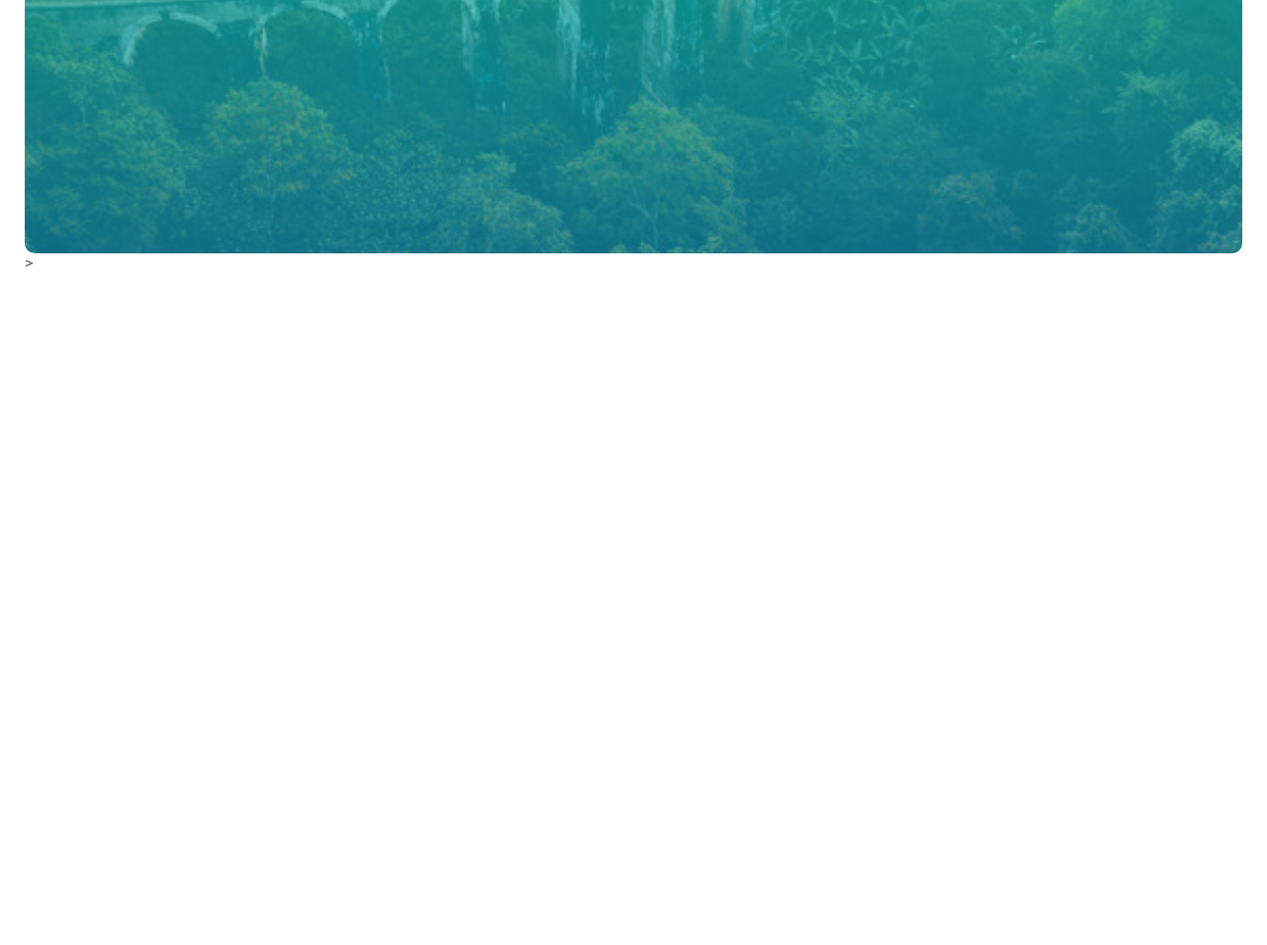
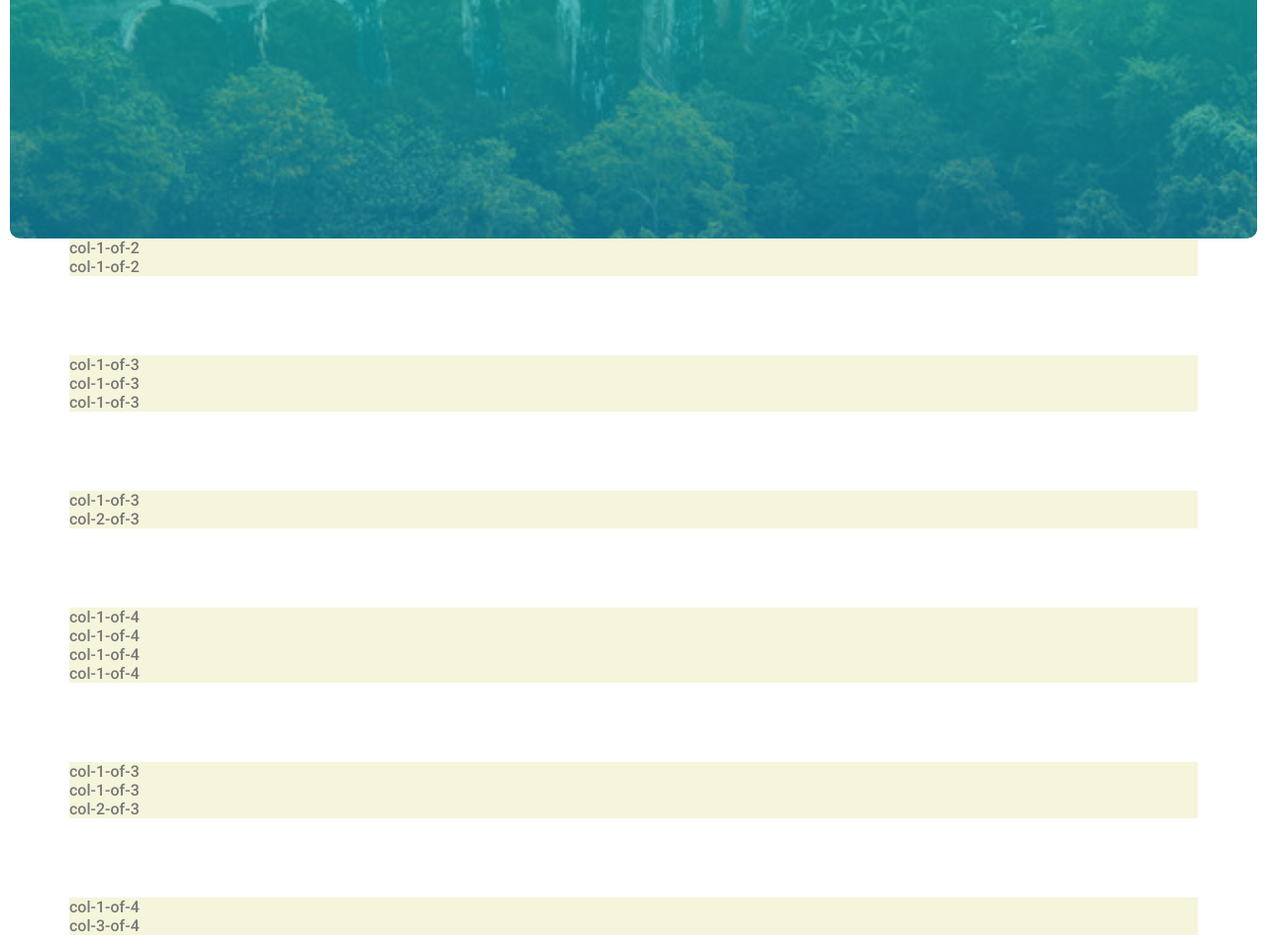
Before and after one commit to Rudoasm/SereneVoyage-Ceylon-repo, a plain HTML site: page index.html in a window 1280 px wide. Shown: the part 529-1484 px from the top of the page at 99% size. Before the commit the page ends 829 px from the top, so only its background shows below. Drawn offline with Linux system fonts and the light colour scheme.

Commit message:
creating a custom grid for reuse purposes

```diff
--- a/index.html
+++ b/index.html
@@ -40,6 +40,36 @@
       </div>
     </header>
 
-    >
+    <section class="grid-test">
+      <div class="row">
+        <div class="col-1-of-2">col-1-of-2</div>
+        <div class="col-1-of-2">col-1-of-2</div>
+      </div>
+      <div class="row">
+        <div class="col-1-of-3">col-1-of-3</div>
+        <div class="col-1-of-3">col-1-of-3</div>
+        <div class="col-1-of-3">col-1-of-3</div>
+      </div>
+
+      <div class="row">
+        <div class="col-1-of-3">col-1-of-3</div>
+        <div class="col-2-of-3">col-2-of-3</div>
+      </div>
+      <div class="row">
+        <div class="col-1-of-4">col-1-of-4</div>
+        <div class="col-1-of-4">col-1-of-4</div>
+        <div class="col-1-of-4">col-1-of-4</div>
+        <div class="col-1-of-4">col-1-of-4</div>
+      </div>
+      <div class="row">
+        <div class="col-1-of-3">col-1-of-3</div>
+        <div class="col-1-of-3">col-1-of-3</div>
+        <div class="col-2-of-3">col-2-of-3</div>
+      </div>
+      <div class="row">
+        <div class="col-1-of-4">col-1-of-4</div>
+        <div class="col-3-of-4">col-3-of-4</div>
+      </div>
+    </section>
   </body>
 </html>
--- a/scss/abstracts/_variables.scss
+++ b/scss/abstracts/_variables.scss
@@ -1,3 +1,9 @@
+// COLORS
 $primary-alpha: rgba(21, 206, 141);
 $primary-beta: rgba(16, 162, 210);
 $secondary-color: #fff;
+
+// CUSTOM_GRID
+$grid-width: 114rem;
+$gutter-vertical: 8rem;
+$gutter-horizonatl: 5rem;
--- a/scss/base/_typography.scss
+++ b/scss/base/_typography.scss
@@ -6,7 +6,7 @@ body {
   /* line-height: 6rem; */
   /* got applied to each elements  */
   color: #777;
-  padding: 2.5rem;
+  padding: 1rem;
 }
 //   this part inside base body is also a typo part
 
--- /dev/null
+++ b/scss/layout/_grid.scss
@@ -0,0 +1,13 @@
+// custom grid to use for this or other projects;
+
+.row {
+  max-width: $grid-width;
+  background-color: beige;
+  margin: 0 auto;
+  // margin top 0 and left and right auto means block element centered inside block element. a trick to center blocks
+  // if enuf space then this or reduces. more fluidity here
+  &:not(:last-child) {
+    margin-bottom: $gutter-vertical;
+    // applies to all except last child/element row
+  }
+}
--- a/scss/main.scss
+++ b/scss/main.scss
@@ -17,3 +17,4 @@
 @import "components/button";
 
 @import "layout/header";
+@import "layout/grid";
```
Also changed, not shown: dist/main.css, 1 other file.
